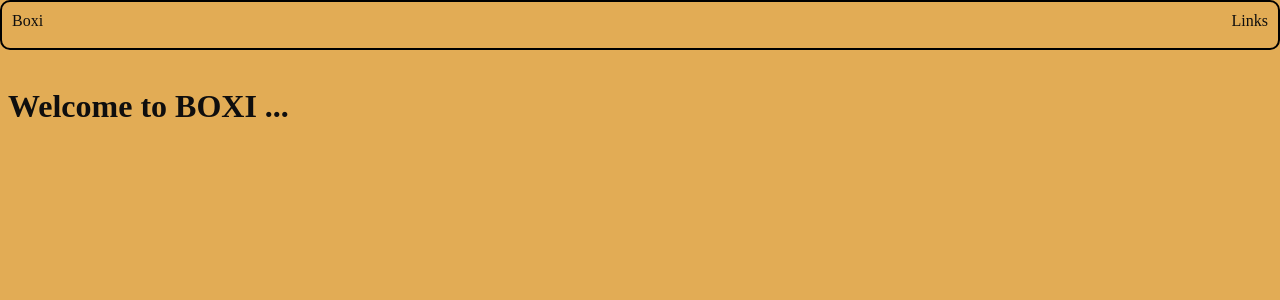
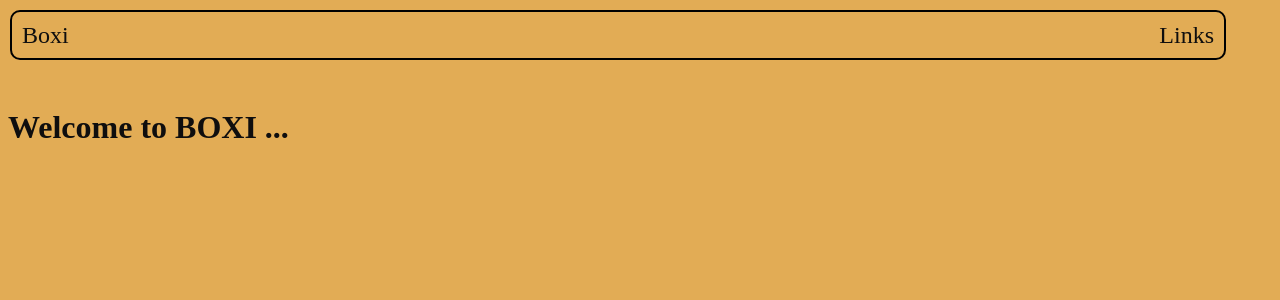
Before and after one commit to chrstphrddtz/boxi, a Next.js app: page / in a window 1280 px wide. Shown: the top 300 px of the page. Built offline with nearby package versions, Linux system fonts and the light colour scheme.

Commit message:
adjust stylings

```diff
--- a/components/Layout.tsx
+++ b/components/Layout.tsx
@@ -8,7 +8,6 @@ const Main = styled.main`
   margin-top: 5rem;
   padding: 0.5rem;
   position: relative;
-  width: 100%;
 `
 
 
@@ -20,7 +19,6 @@ export default function Layout({ children }: {children: React.ReactNode}) {
         <title>Boxi</title>
       </Head>
       <Navbar/>
-
       <Main>{children}</Main>
     </>
   )
--- a/components/Navbar.tsx
+++ b/components/Navbar.tsx
@@ -9,17 +9,19 @@ const Nav = styled.ul `
   border: 2px solid black;
   border-radius: 10px;
   height: 50px;
-  /* margin: 5px 20px; */
+  width: 95%;
+  margin: 10px 10px;
   padding: 10px;
   position: fixed;
-  width: 100%;
-  top: 0;
+  top: 0px;
 `
 
 const StyledLink = styled(Link) `
+  font-size: 1.5rem;
+
 `
 
-export default function Navbar() {
+export default function Navbar() {
   return (
     <Nav>
       <li>
--- a/src/pages/results/index.tsx
+++ b/src/pages/results/index.tsx
@@ -15,6 +15,7 @@ const List = styled.ul`
 const ListItem = styled.li`
   position: relative;
   width: 100%;
+  margin: auto;
 `
 
 export default function ResultView() {
@@ -26,7 +27,7 @@ export default function ResultView() {
     <>
       <h1>Results</h1>
       <List>
-        {data.map((user:any) => {
+        {data?.map((user:any) => {
           return (
             <ListItem key={user._id}>
               <Card
@@ -40,8 +41,6 @@ export default function ResultView() {
             </ListItem>
           )
         })}
-
-
       </List>
     </>
   )
--- a/src/styles/styles.ts
+++ b/src/styles/styles.ts
@@ -80,14 +80,17 @@ export default createGlobalStyle`
   }
 } */
 
-* {
+*,
+*::before,
+*::after {
   box-sizing: border-box;
-  padding: 0;
-  margin: 0;
 }
 
 html,
 body {
+  padding: 0;
+  margin: 0;
+  font-size: 16px;
   max-width: 100vw;
   overflow-x: hidden;
 }
```
Also changed, not shown: components/Card.tsx (+3 -10 lines), src/styles/Home.module.css (+9 -8 lines).
